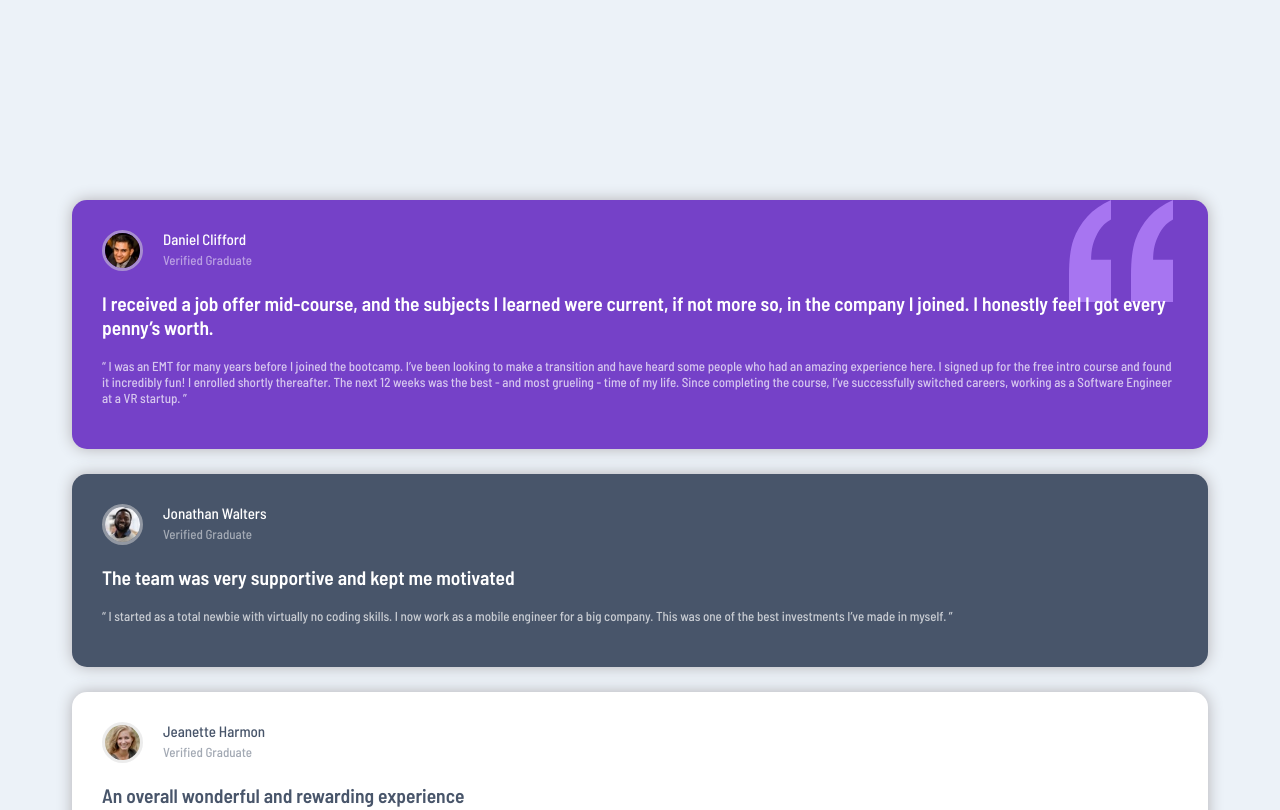
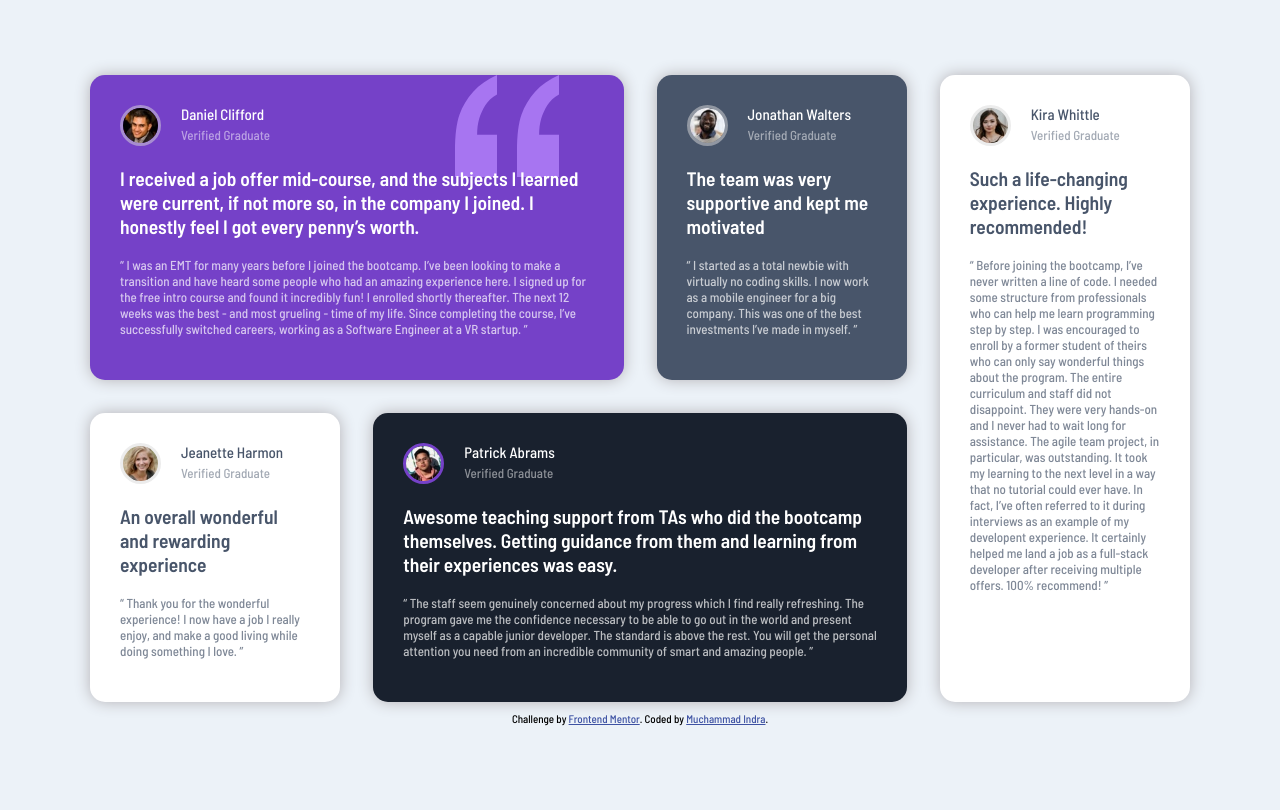
Before and after one commit to muchammadindra97/frontendmentor-testimonials-grid-section, a plain HTML site: page index.html in a window 1280 px wide. Shown: the top 810 px of the page. Drawn offline with Linux system fonts and the light colour scheme.

Commit message:
create desktop

```diff
--- a/index.html
+++ b/index.html
@@ -23,7 +23,8 @@
     <title>Frontend Mentor | Testimonials grid section</title>
   </head>
   <body>
-    <div class="card bg-purple">
+    <div class="container">
+      <div class="card bg-purple" id="review-1">
         <div class="profile">
           <img src="./images/image-daniel.jpg" alt="daniel" />
           <div class="name">Daniel Clifford</div>
@@ -31,17 +32,17 @@
         </div>
         <p class="review-top">
           I received a job offer mid-course, and the subjects I learned were
-        current, if not more so, in the company I joined. I honestly feel I got
-        every penny’s worth.
+          current, if not more so, in the company I joined. I honestly feel I
+          got every penny’s worth.
         </p>
         <p class="review-bottom">
           “ I was an EMT for many years before I joined the bootcamp. I’ve been
           looking to make a transition and have heard some people who had an
-        amazing experience here. I signed up for the free intro course and found
-        it incredibly fun! I enrolled shortly thereafter. The next 12 weeks was
-        the best - and most grueling - time of my life. Since completing the
-        course, I’ve successfully switched careers, working as a Software
-        Engineer at a VR startup. ”
+          amazing experience here. I signed up for the free intro course and
+          found it incredibly fun! I enrolled shortly thereafter. The next 12
+          weeks was the best - and most grueling - time of my life. Since
+          completing the course, I’ve successfully switched careers, working as
+          a Software Engineer at a VR startup. ”
         </p>
       </div>
       <div class="card bg-dark-grayish">
@@ -71,7 +72,7 @@
           enjoy, and make a good living while doing something I love. ”
         </p>
       </div>
-    <div class="card bg-dark-blackish">
+      <div class="card bg-dark-blackish" id="review-4">
         <div class="profile">
           <img src="./images/image-patrick.jpg" alt="patrick" />
           <div class="name">Patrick Abrams</div>
@@ -79,7 +80,8 @@
         </div>
         <p class="review-top">
           Awesome teaching support from TAs who did the bootcamp themselves.
-        Getting guidance from them and learning from their experiences was easy.
+          Getting guidance from them and learning from their experiences was
+          easy.
         </p>
         <p class="review-bottom">
           “ The staff seem genuinely concerned about my progress which I find
@@ -90,7 +92,7 @@
           people. ”
         </p>
       </div>
-    <div class="card bg-white">
+      <div class="card bg-white" id="review-5">
         <div class="profile">
           <img src="./images/image-kira.jpg" alt="kirimage-kira.jpg" />
           <div class="name">Kira Whittle</div>
@@ -102,22 +104,26 @@
         <p class="review-bottom">
           “ Before joining the bootcamp, I’ve never written a line of code. I
           needed some structure from professionals who can help me learn
-        programming step by step. I was encouraged to enroll by a former student
-        of theirs who can only say wonderful things about the program. The
-        entire curriculum and staff did not disappoint. They were very hands-on
-        and I never had to wait long for assistance. The agile team project, in
-        particular, was outstanding. It took my learning to the next level in a
-        way that no tutorial could ever have. In fact, I’ve often referred to it
-        during interviews as an example of my developent experience. It
-        certainly helped me land a job as a full-stack developer after receiving
-        multiple offers. 100% recommend! ”
+          programming step by step. I was encouraged to enroll by a former
+          student of theirs who can only say wonderful things about the program.
+          The entire curriculum and staff did not disappoint. They were very
+          hands-on and I never had to wait long for assistance. The agile team
+          project, in particular, was outstanding. It took my learning to the
+          next level in a way that no tutorial could ever have. In fact, I’ve
+          often referred to it during interviews as an example of my developent
+          experience. It certainly helped me land a job as a full-stack
+          developer after receiving multiple offers. 100% recommend! ”
         </p>
+      </div>
     </div>
     <div class="attribution">
       Challenge by
-      <a href="https://www.frontendmentor.io?ref=challenge" target="_blank"
+      <a
+        href="https://www.frontendmentor.io/challenges/testimonials-grid-section-Nnw6J7Un7"
+        target="_blank"
         >Frontend Mentor</a
-      >. Coded by <a href="#">Your Name Here</a>.
+      >. Coded by
+      <a href="https://github.com/muchammadindra97">Muchammad Indra</a>.
     </div>
   </body>
 </html>
--- a/styles.css
+++ b/styles.css
@@ -1,18 +1,13 @@
 body {
+  margin: 0;
   font-family: "Barlow Semi Condensed", sans-serif;
   font-size: 13px;
   font-weight: 500;
   background-color: hsl(210, 46%, 95%);
-  padding: 15% 5%;
+  padding: 50px 15px;
 }
 
-.attribution {
-  font-size: 11px;
-  text-align: center;
-}
-.attribution a {
-  color: hsl(228, 45%, 44%);
-}
+/* Card */
 
 .card {
   border-radius: 15px;
@@ -53,11 +48,13 @@ img {
   opacity: 70%;
 }
 
+/* Card Background */
+
 .bg-purple {
   background-color: hsl(263, 55%, 52%);
   background-image: url(./images/bg-pattern-quotation.svg);
   background-repeat: no-repeat;
-  background-position: top right 35px;
+  background-position: top right 15%;
   color: hsl(0, 0%, 100%);
 }
 
@@ -79,3 +76,54 @@ img {
 .bg-dark-blackish img {
   border: 3px solid hsl(263, 55%, 52%);
 }
+
+/* Attribution */
+
+.attribution {
+  font-size: 11px;
+  text-align: center;
+  margin-top: 10px;
+}
+.attribution a {
+  color: hsl(228, 45%, 44%);
+}
+
+@media only screen and (min-width: 1200px) {
+  body {
+    display: flex;
+    justify-content: center;
+    align-items: center;
+    flex-direction: column;
+    padding: 0;
+    height: 100vh;
+  }
+
+  /* Card */
+
+  .card {
+    margin: 0;
+  }
+
+  /* Layout */
+
+  .container {
+    display: grid;
+    grid-template-columns: 22.75% 22.75% 22.75% 22.75%;
+    max-width: 1100px;
+    grid-column-gap: 3%;
+    row-gap: 33px;
+  }
+
+  #review-1 {
+    grid-column: 1 / 3;
+  }
+
+  #review-4 {
+    grid-column: 2 / 4;
+  }
+
+  #review-5 {
+    grid-column: 4 / 5;
+    grid-row: 1 / 3;
+  }
+}
```
Lines whose indentation alone changed are shown as unchanged.
